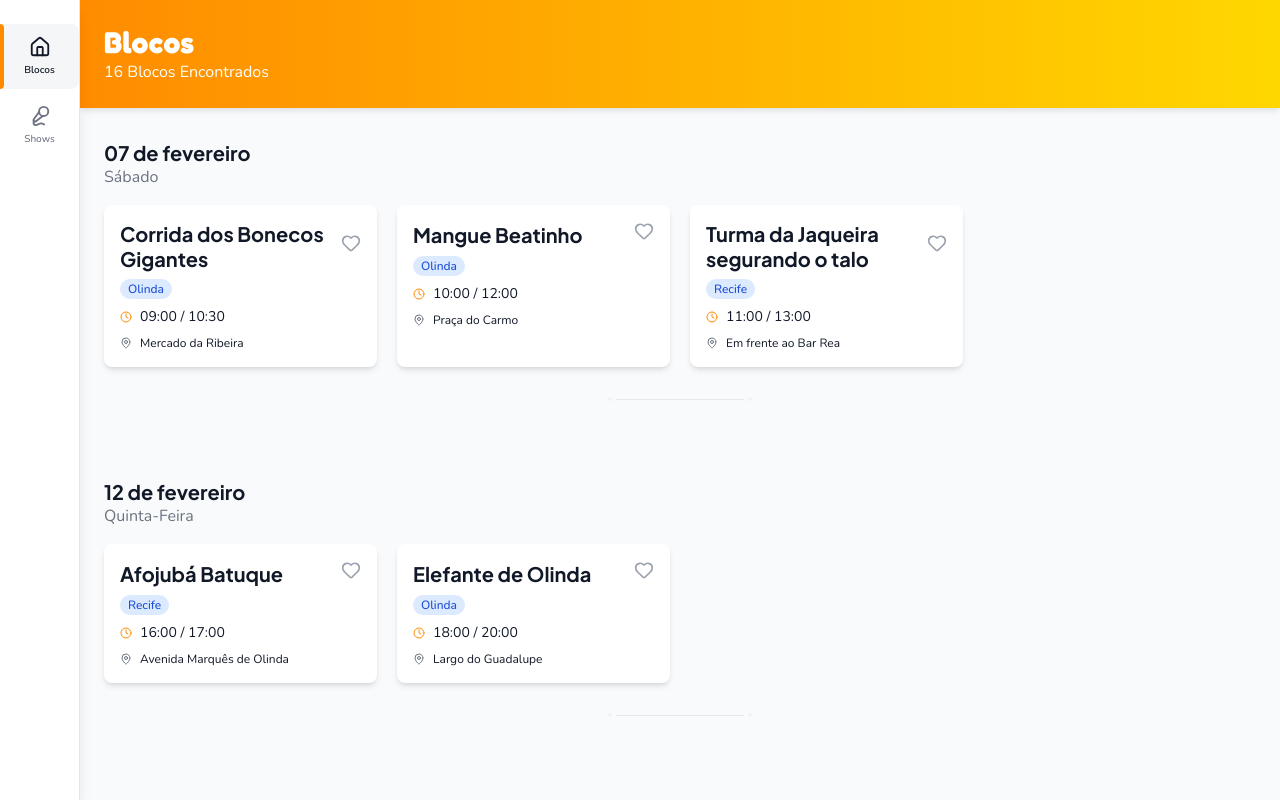
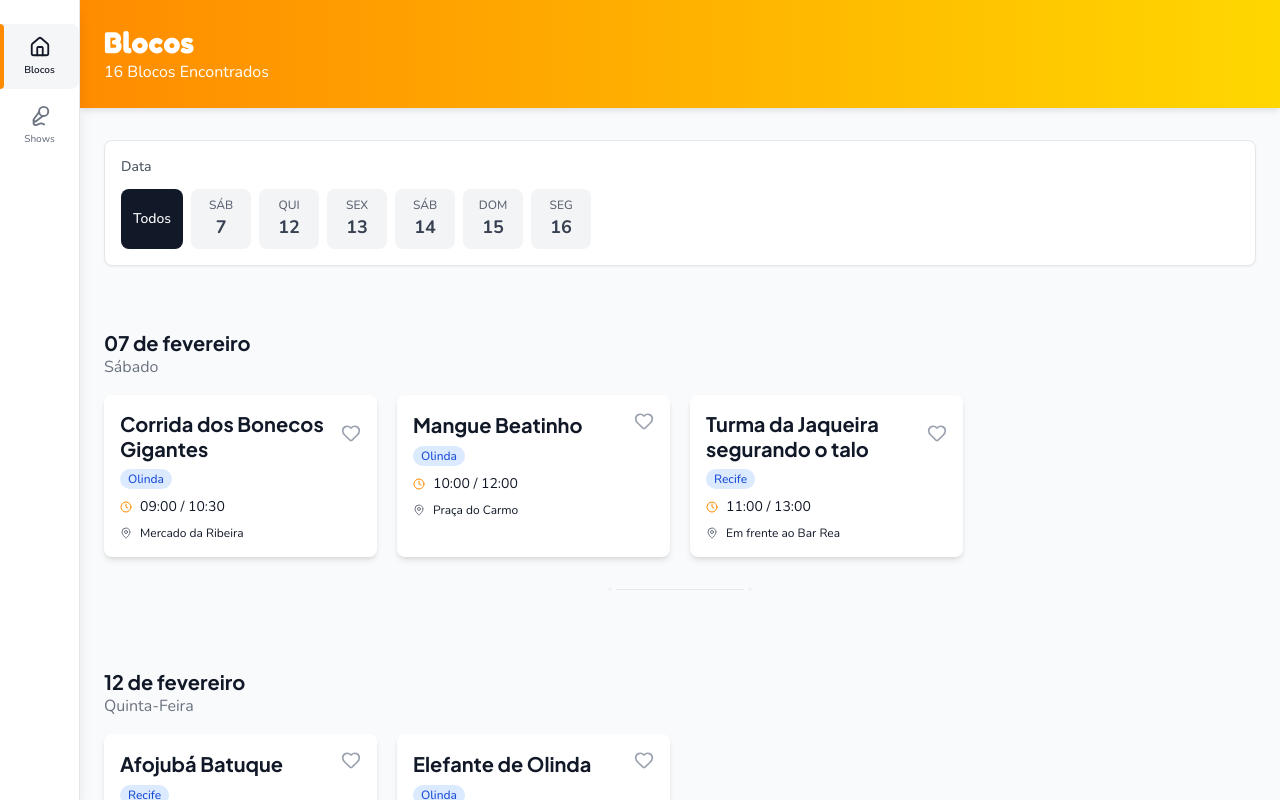
Before and after one commit to uuchoaa/foca-no-carnaval, a React (Vite) app in the folder apps/carnival-app/: page /blocos in a window 1280 px wide. Shown: the top 800 px of the page. Built offline with nearby package versions, Linux system fonts and the light colour scheme.

Commit message:
feat: add date filtering to BlocosHomeScreen with DateChipRow component

```diff
--- a/apps/carnival-app/src/screens/BlocosHomeScreen.tsx
+++ b/apps/carnival-app/src/screens/BlocosHomeScreen.tsx
@@ -1,15 +1,33 @@
-import { useMemo } from 'react';
+import { useState, useMemo } from 'react';
 import { Clock, Heart, MapPin } from 'lucide-react';
 import { useEvents } from '../contexts/EventsContext';
 import { useFavorites } from '../contexts/FavoritesContext';
 import type { Bloco } from '../types/events';
-import { groupByDate, formatDate } from '../utils/dateHelpers';
-import { Page, Text, Card, CardGrid, Badge, VStack, HStack, SectionHeading, Divider, IconLabel, FavButton } from '../design-system';
+import { groupByDate, formatDate, formatDateChip } from '../utils/dateHelpers';
+import { Page, Text, Card, CardGrid, Badge, VStack, HStack, SectionHeading, Divider, IconLabel, FavButton, DateChipRow } from '../design-system';
 
 export default function BlocosHomeScreen() {
   const { getBlocos, loading } = useEvents();
   const { isFavorite, toggleFavorite } = useFavorites();
-  const blocos = getBlocos({});
+  const [selectedDate, setSelectedDate] = useState<string | null>(null);
+
+  const allBlocos = getBlocos({});
+  const dateFilters = selectedDate ? { dateFrom: selectedDate, dateTo: selectedDate } : {};
+  const blocos = getBlocos(dateFilters);
+
+  const dateChipItems = useMemo(() => {
+    const dates = [...new Set(allBlocos.map((b) => b.date))].sort(
+      (a, b) => new Date(a).getTime() - new Date(b).getTime()
+    );
+    return [
+      { id: null as string | null, label: 'Todos' },
+      ...dates.map((d) => {
+        const { short, day } = formatDateChip(d);
+        return { id: d, label: day, sublabel: short };
+      }),
+    ];
+  }, [allBlocos]);
+
   const groupedByDate = useMemo(() => groupByDate(blocos), [blocos]);
 
   return (
@@ -20,6 +38,12 @@ export default function BlocosHomeScreen() {
       </Page.Header>
       <Page.Content isLoading={loading} isEmpty={blocos.length === 0}>
         <VStack gap={16} align="stretch">
+          <DateChipRow
+            label="Data"
+            items={dateChipItems}
+            selectedId={selectedDate}
+            onSelect={setSelectedDate}
+          />
           {groupedByDate.map(({ date, dayOfWeek, events }) => (
             <section key={date}>
               <VStack gap={4} align="stretch">
--- a/apps/carnival-app/src/utils/dateHelpers.ts
+++ b/apps/carnival-app/src/utils/dateHelpers.ts
@@ -34,6 +34,17 @@ export function getDayOfWeek(dateString: string): string {
   }
 }
 
+export function formatDateChip(dateString: string): { short: string; day: string } {
+  try {
+    const date = parseISO(dateString);
+    const short = format(date, 'EEE', { locale: ptBR }).slice(0, 3).toUpperCase();
+    const day = format(date, 'd');
+    return { short, day };
+  } catch {
+    return { short: '', day: dateString };
+  }
+}
+
 export function groupByDate(events: Event[]): GroupedByDate[] {
   const grouped: Record<string, Event[]> = {};
 
```
